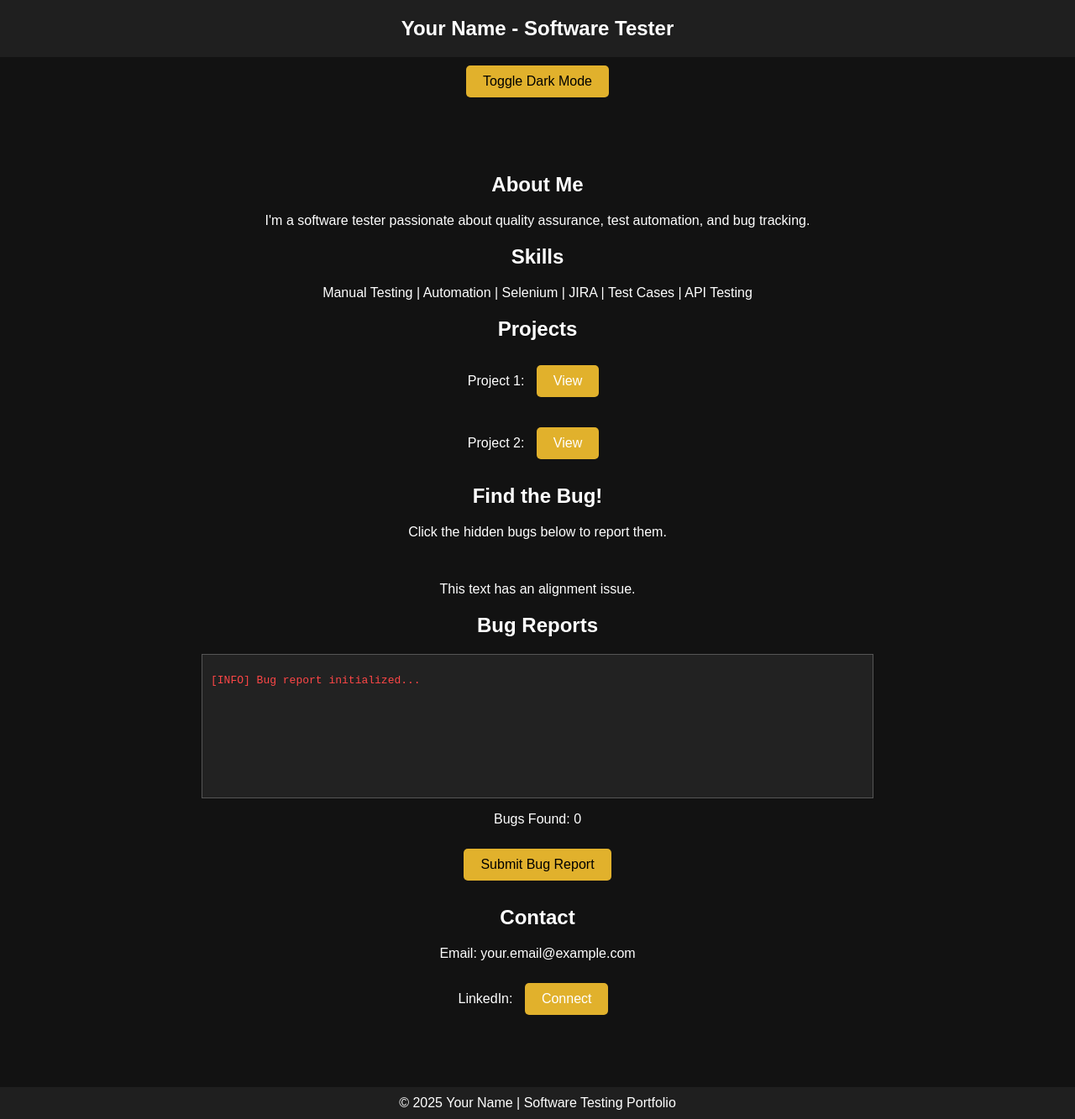
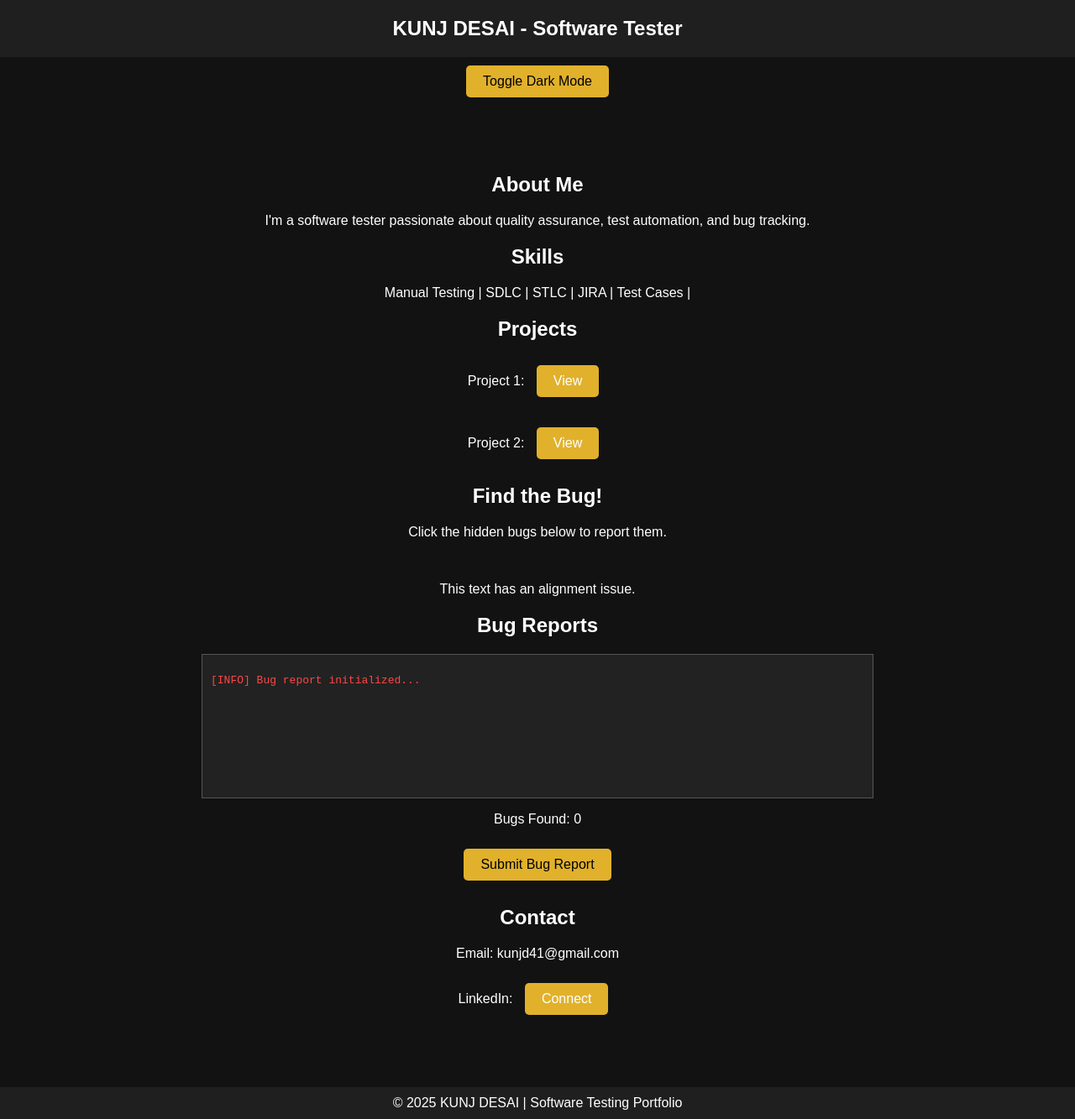
Before and after one commit to kunjdesai9081/Portfolio, a plain HTML site: page index.html in a window 1280 px wide. Shown: the whole page at 84% size. Drawn offline with Linux system fonts and the light colour scheme.

Commit message:
Update index.html

```diff
--- a/index.html
+++ b/index.html
@@ -69,14 +69,14 @@
     </style>
 </head>
 <body>
-    <header>Your Name - Software Tester</header>
+    <header>KUNJ DESAI - Software Tester</header>
     <button class="toggle-btn" onclick="toggleDarkMode()">Toggle Dark Mode</button>
     <div class="container">
         <h2>About Me</h2>
         <p>I'm a software tester passionate about quality assurance, test automation, and bug tracking.</p>
 
         <h2>Skills</h2>
-        <p>Manual Testing | Automation | Selenium | JIRA | Test Cases | API Testing</p>
+        <p>Manual Testing | SDLC | STLC | JIRA | Test Cases |</p>
 
         <h2>Projects</h2>
         <p>Project 1: <a class="btn" href="#">View</a></p>
@@ -95,11 +95,11 @@
         <button class="bug-btn" onclick="submitBugReport()">Submit Bug Report</button>
 
         <h2>Contact</h2>
-        <p>Email: your.email@example.com</p>
-        <p>LinkedIn: <a class="btn" href="#">Connect</a></p>
+        <p>Email: kunjd41@gmail.com</p>
+        <p>LinkedIn: <a class="btn" href="https://www.linkedin.com/in/kunj-desai-48b61919b/">Connect</a></p>
     </div>
     <footer>
-        &copy; 2025 Your Name | Software Testing Portfolio
+        &copy; 2025 KUNJ DESAI | Software Testing Portfolio
     </footer>
     <script>
         let bugCounter = 0;
```
